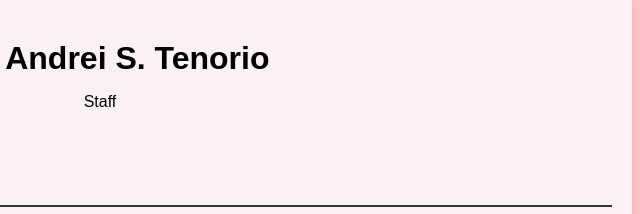
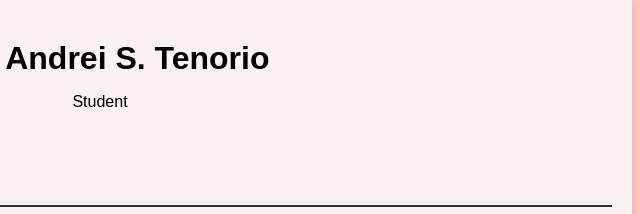
Before and after one commit to vienAndrei/portfolio-activity, a plain HTML site: page Individual HTML for resume/Vien Resumee.html in a window 1280 px wide. Shown: the top 214 px of the page, 540-1180 px from the left. Drawn offline with Linux system fonts and the light colour scheme.

Commit message:
Update Vien Resumee.html

```diff
--- a/Individual HTML for resume/Vien Resumee.html
+++ b/Individual HTML for resume/Vien Resumee.html
@@ -60,7 +60,7 @@
     <div class="container">
         <header>
             <h1>Vien Andrei S. Tenorio</h1>
-            <p>Staff</p>
+            <p>Student</p>
         </header>
 
         <div class="section">
```
